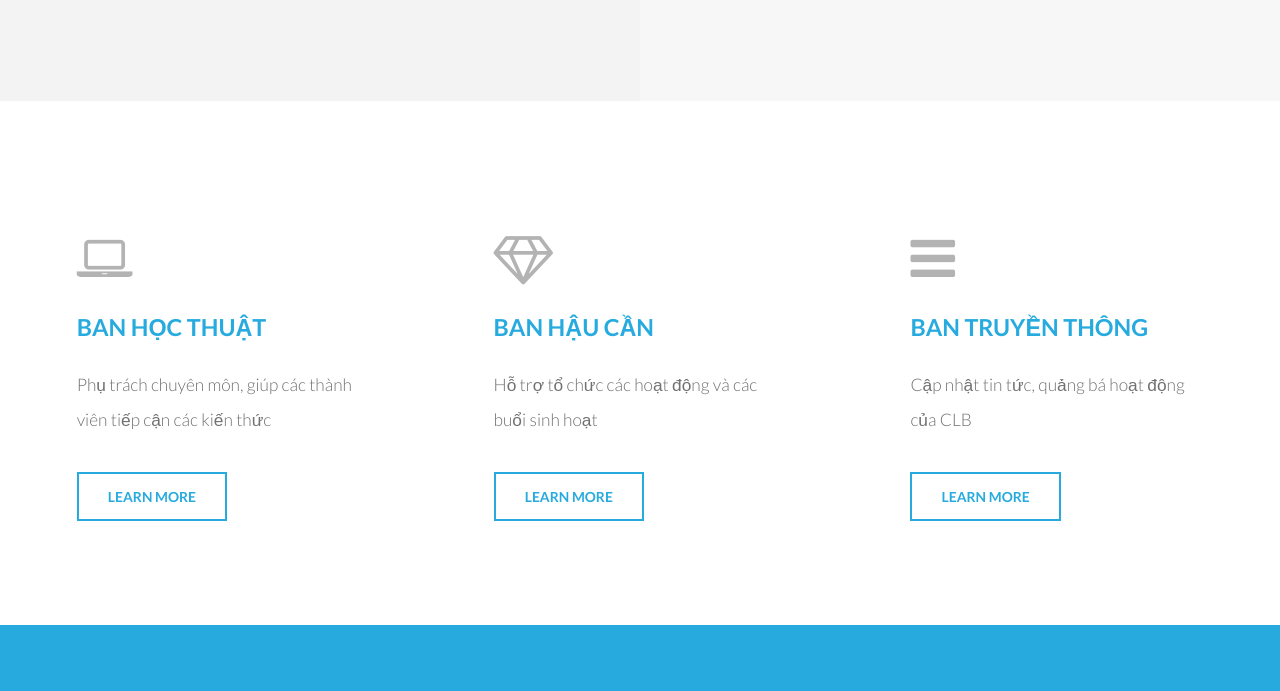
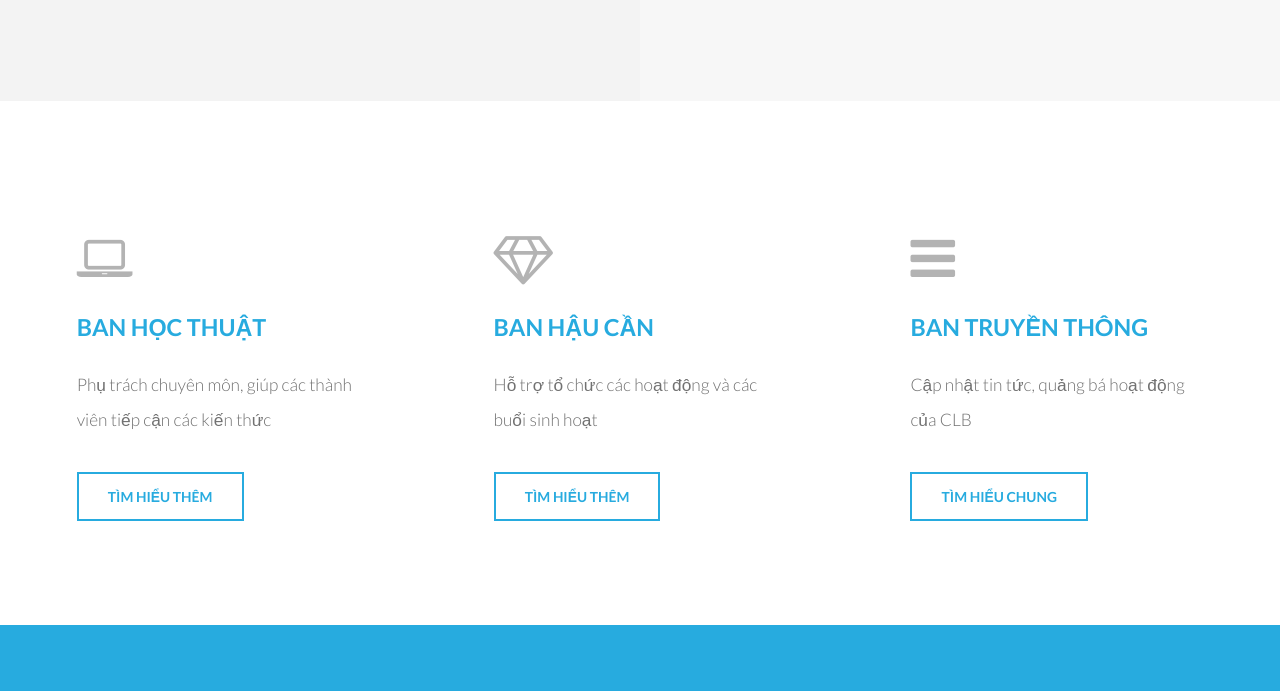
Before and after one commit to dangkhanh911/webgroup3, a plain HTML site: page index.html in a window 1280 px wide. Shown: the part 1637-2328 px from the top of the page. Drawn offline with Linux system fonts and the light colour scheme.

Commit message:
Update index.html

```diff
--- a/index.html
+++ b/index.html
@@ -47,7 +47,7 @@
 					<p>Câu lạc bộ Công nghệ và Kĩ Thuật trường THPT Chuyên Hoàng Lê Kha - nơi lan tỏa tình yêu công nghệ, kĩ thuật đến các bạn học sinh.</p>
 					<p>Hãy đến với chúng mình, học hỏi và thể hiện bản thân nhé!</p>
 					<ul class="actions">
-						<li><a href="https://www.facebook.com/hlktechclub/" class="button alt">Learn More</a></li>
+						<li><a href="https://www.facebook.com/hlktechclub/" class="button alt">Tìm hiểu thêm</a></li>
 					</ul>
 				</div>
 			</section>
@@ -91,7 +91,7 @@
 							</header>
 							<p>Phụ trách chuyên môn, giúp các thành viên tiếp cận các kiến thức</p>
 							<ul class="actions">
-								<li><a href="#" class="button alt">Learn More</a></li>
+								<li><a href="#" class="button alt">Tìm hiểu thêm</a></li>
 							</ul>
 						</div>
 					</article>
@@ -103,7 +103,7 @@
 							</header>
 							<p>Hỗ trợ tổ chức các hoạt động và các buổi sinh hoạt</p>
 							<ul class="actions">
-								<li><a href="#" class="button alt">Learn More</a></li>
+								<li><a href="#" class="button alt">Tìm hiểu thêm</a></li>
 							</ul>
 						</div>
 					</article>
@@ -115,7 +115,7 @@
 							</header>
 							<p>Cập nhật tin tức, quảng bá hoạt động của CLB</p>
 							<ul class="actions">
-								<li><a href="#" class="button alt">Learn More</a></li>
+								<li><a href="#" class="button alt">Tìm hiểu chung</a></li>
 							</ul>
 						</div>
 					</article>
```
